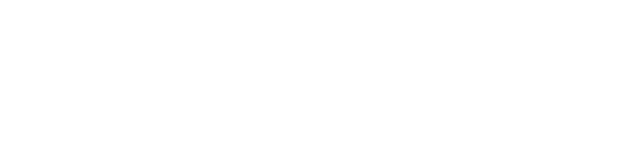
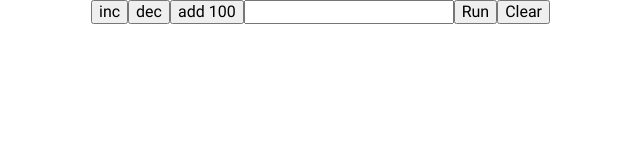
Before and after one commit to AndrewSmir/rm_hour, a website built with webpack: page src/index.html in a window 1280 px wide. Shown: the whole page, without its empty margins (37-677 px from the left). Built offline with nearby package versions, Linux system fonts and the light colour scheme.

Commit message:
feat: add compose runner

```diff
--- a/package.json
+++ b/package.json
@@ -6,7 +6,7 @@
   "scripts": {
     "test": "jest",
     "start": "webpack serve --mode development --open",
-    "dev": "webpack --mode development --watch",
+    "dev": "webpack --mode development",
     "lint:fix": "eslint src/**/*.{js,ts} --fix"
   },
   "repository": {
--- /dev/null
+++ b/src/compose-runner.ts
@@ -0,0 +1,112 @@
+type TFunc = (el: number) => number;
+type TButtonDefaultProps = {
+  title: string;
+  id: string;
+};
+type TComposeResult = (arg: number) => number;
+type TCompose = (...arg: TFunc[]) => TComposeResult;
+type TClear = () => void;
+
+class ComposeRunner {
+  funcArr: [] | TFunc[];
+  inputArg: null | number;
+  operationalButtons: (TButtonDefaultProps & { func: TFunc })[];
+  runButtons: (TButtonDefaultProps & { func: TCompose })[];
+  clearButtons: (TButtonDefaultProps & { func: TClear })[];
+  result: number | null;
+
+  constructor() {
+    this.operationalButtons = [
+      { title: "inc", id: "1ButOp", func: this.inc },
+      { title: "dec", id: "2ButOp", func: this.dec },
+      { title: "add 100", id: "3ButOp", func: this.add100 },
+    ];
+    this.runButtons = [{ title: "Run", id: "1ButRun", func: this.compose }];
+    this.clearButtons = [{ title: "Clear", id: "1ButClear", func: this.clear }];
+    this.funcArr = [];
+    this.inputArg = null;
+  }
+
+  inc: TFunc = (num) => num + 1;
+
+  dec: TFunc = (num) => num - 1;
+
+  add100: TFunc = (num) => num + 100;
+
+  compose: TCompose = (...functions) => (arg) =>
+    functions.reduceRight((acc, fn) => fn(acc), arg);
+
+  clear: TClear = () => {
+    this.inputArg = null;
+    this.funcArr = [];
+    this.result = null;
+    const inputDom = document.getElementById("argInput") as HTMLInputElement;
+    inputDom.value = null;
+    const resultField = document.getElementById("resultField");
+    resultField.innerHTML = "";
+  };
+
+  pushToArray = (func: TFunc): TFunc[] =>
+    (this.funcArr = [...this.funcArr, func]);
+
+  createContainer = (): void => {
+    const composeContainer = `<div id="composeContainer" class="container"></div>`;
+    document.body.innerHTML = composeContainer;
+  };
+  createResultField = (): void => {
+    const resultField = `<div id="resultField" class="result"></div>`;
+    const targetElement = document.getElementById("composeContainer");
+    targetElement.insertAdjacentHTML("beforeend", resultField);
+  };
+  createRunButtons = (): void => {
+    const targetElement = document.getElementById("composeContainer");
+    this.runButtons.forEach((el) => {
+      const button = `<button id=${el.id}>${el.title}</button>`;
+      targetElement.insertAdjacentHTML("beforeend", button);
+      document.getElementById(`${el.id}`).onclick = () => {
+        this.result = this.compose(...this.funcArr)(this.inputArg);
+        const resultField = document.getElementById("resultField");
+        const resultElement = `<p>Compose result is: ${this.result}</p>`;
+        resultField.insertAdjacentHTML("beforeend", resultElement);
+      };
+    });
+  };
+
+  createOperationalButtons = (): void => {
+    const targetElement = document.getElementById("composeContainer");
+    this.operationalButtons.forEach((el) => {
+      const button = `<button id=${el.id}>${el.title}</button>`;
+      targetElement.insertAdjacentHTML("beforeend", button);
+      document.getElementById(`${el.id}`).onclick = () =>
+        this.pushToArray(el.func);
+    });
+  };
+
+  createClearButtons = (): void => {
+    const targetElement = document.getElementById("composeContainer");
+    this.clearButtons.forEach((el) => {
+      const button = `<button id=${el.id}>${el.title}</button>`;
+      targetElement.insertAdjacentHTML("beforeend", button);
+      document.getElementById(`${el.id}`).onclick = () => this.clear();
+    });
+  };
+
+  createInput = (): void => {
+    const targetElement = document.getElementById("composeContainer");
+    const input = `<input type="number" id="argInput"/>`;
+    targetElement.insertAdjacentHTML("beforeend", input);
+    const inputDom = document.getElementById("argInput") as HTMLInputElement;
+    inputDom.onchange = () => (this.inputArg = Number(inputDom.value));
+  };
+
+  run = (): void => {
+    this.createContainer();
+    this.createOperationalButtons();
+    this.createInput();
+    this.createRunButtons();
+    this.createClearButtons();
+    this.createResultField();
+  };
+}
+
+export const composeRunner = new ComposeRunner();
--- a/src/index.html
+++ b/src/index.html
@@ -4,9 +4,6 @@
     <meta charset="utf-8">
   <meta name="viewport" content="width=device-width, initial-scale=1"><script defer src="../dist/main.5d61979640ca0ae4bf5f.js"></script></head>
   <body>
-  <div>
-
-  </div>
 
   </body>
 </html>
--- a/src/index.js
+++ b/src/index.js
@@ -1,5 +1,8 @@
-import { compose } from "./compose";
-import { promisify } from "./promisify";
-import { autoCurry } from "./auto-curry";
+import { compose } from "./compose.js";
+import { promisify } from "./promisify.js";
+import { autoCurry } from "./auto-curry.js";
 import "./styles/style.css";
-import "./babel";
+import "./babel.js";
+import { composeRunner } from "./compose-runner.ts";
+
+composeRunner.run();
--- a/webpack.config.js
+++ b/webpack.config.js
@@ -1,72 +1,72 @@
-const path = require('path');
-const HTMLWebpackPlugin = require('html-webpack-plugin')
-const {CleanWebpackPlugin} = require('clean-webpack-plugin')
-const ESLintPlugin = require('eslint-webpack-plugin');
+const path = require("path");
+const HTMLWebpackPlugin = require("html-webpack-plugin");
+const { CleanWebpackPlugin } = require("clean-webpack-plugin");
+const ESLintPlugin = require("eslint-webpack-plugin");
 
 module.exports = {
-    context: path.resolve(__dirname, 'src'),
-    mode: 'development',
+  context: path.resolve(__dirname, "src"),
+  mode: "development",
   entry: {
-        main: ['@babel/polyfill', './index.js']
+    main: ["@babel/polyfill", "./index.js"],
   },
   output: {
-        filename: '[name].[contenthash].js',
-        path: path.resolve(__dirname, 'dist'),
+    filename: "[name].[contenthash].js",
+    path: path.resolve(__dirname, "dist"),
   },
   plugins: [
     new HTMLWebpackPlugin({
       title: "RM Hour",
-            template: "./index.html"
+      template: "./index.html",
     }),
     new CleanWebpackPlugin(),
-        new ESLintPlugin()
+    new ESLintPlugin(),
   ],
   optimization: {
     splitChunks: {
-            chunks: "all"
-        }
+      chunks: "all",
+    },
   },
   devServer: {
-        contentBase: path.join(__dirname, 'dist'),
-        compress: true,
     port: 9000,
+    contentBase: path.join(__dirname, "dist"),
+    writeToDisk: true,
   },
   module: {
     rules: [
       {
         test: /\.css$/,
-                use: ['style-loader', 'css-loader'],
+        use: ["style-loader", "css-loader"],
       },
       {
         test: /\.(png|jpe?g|gif|svg)$/,
-                use: ['file-loader'],
+        use: ["file-loader"],
       },
       {
         test: /\.ttf$/,
-                use: ['file-loader'],
+        use: ["file-loader"],
       },
       {
         test: /\.js$/,
         exclude: /(node_modules|bower_components)/,
         use: {
-                    loader: 'babel-loader',
+          loader: "babel-loader",
           options: {
-                        presets: ['@babel/preset-env'],
-                        plugins: ["@babel/plugin-proposal-class-properties"]
-                    }
-                }
+            presets: ["@babel/preset-env"],
+            plugins: ["@babel/plugin-proposal-class-properties"],
+          },
+        },
       },
       {
         test: /\.ts$/,
         exclude: /(node_modules|bower_components)/,
         use: {
-                    loader: 'babel-loader',
+          loader: "babel-loader",
           options: {
-                        presets: ['@babel/preset-env', "@babel/preset-typescript"],
-                        plugins: ["@babel/plugin-proposal-class-properties"]
-                    }
-                }
-            }
+            presets: ["@babel/preset-env", "@babel/preset-typescript"],
+            plugins: ["@babel/plugin-proposal-class-properties"],
+          },
+        },
+      },
     ],
   },
 };
```
Lines whose indentation alone changed are shown as unchanged.
